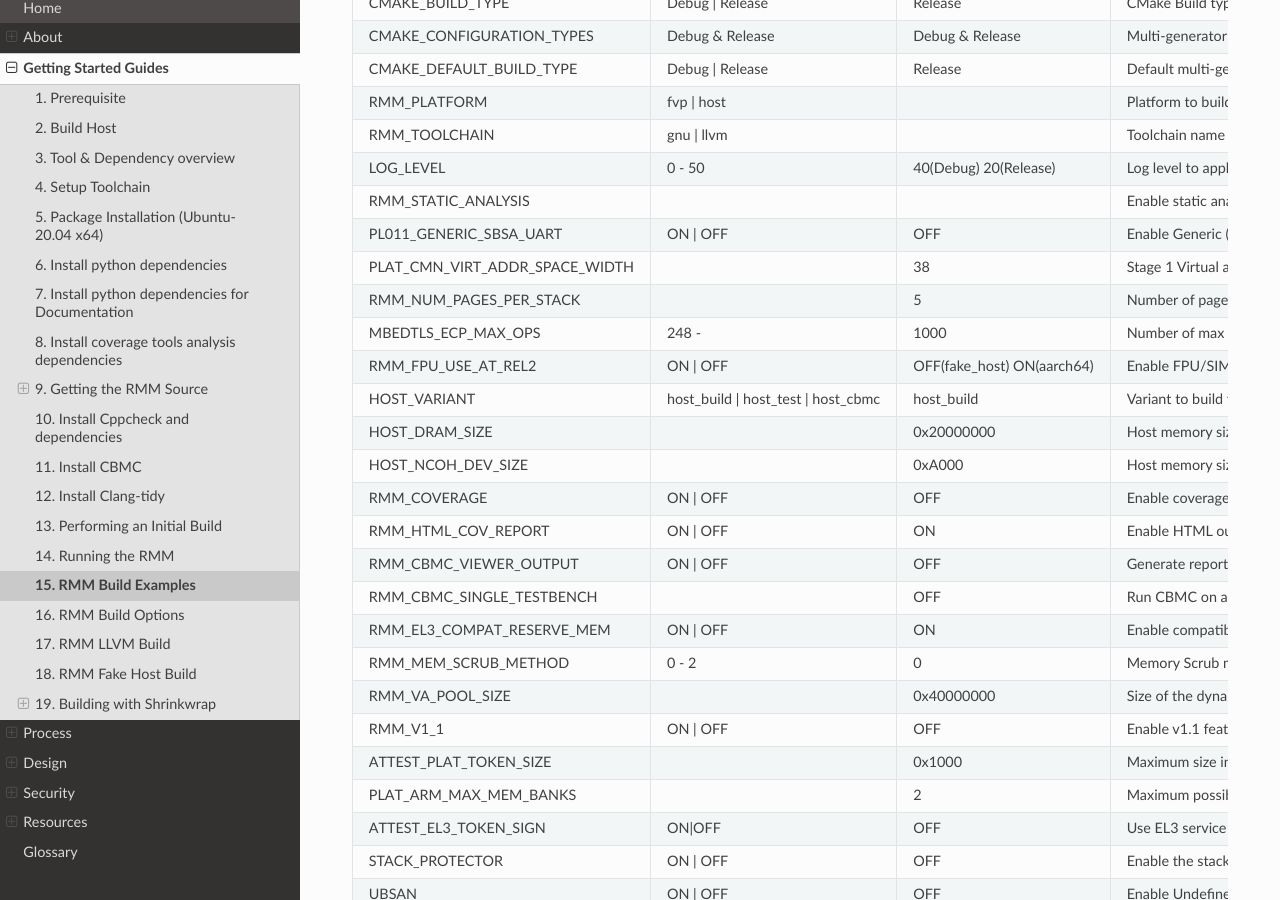
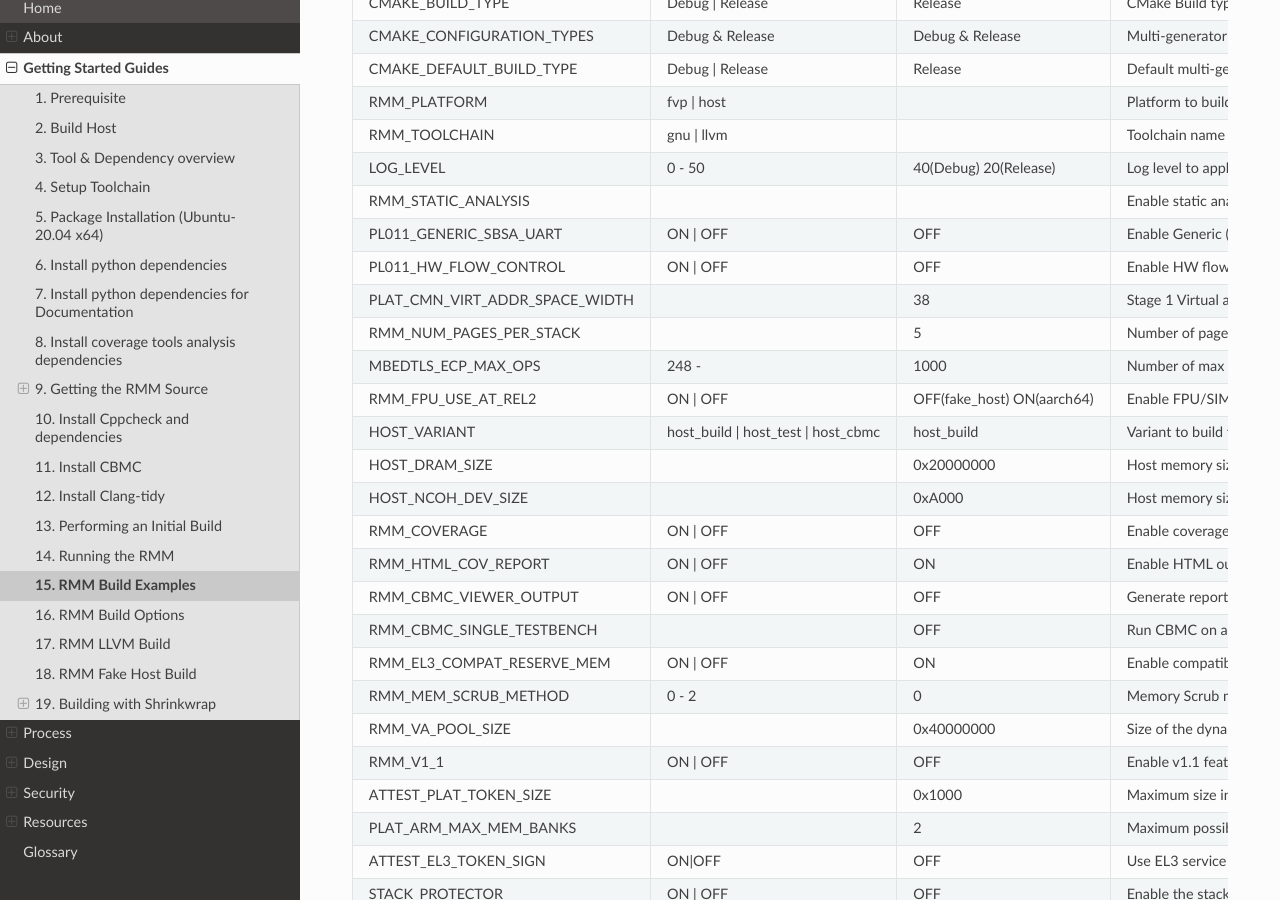
Before and after one commit to TF-RMM/tf-rmm, a Sphinx documentation site: the page built from docs/getting_started/build-options.rst, in a window 1280 px wide and 900 px high, scrolled down 5303 px. Built offline with Sphinx 7.4.7 and the Read the Docs theme 3.1.0, drawn with Linux system fonts in a browser that asks for light colours.

Commit message:
docs: document PL011_HW_FLOW_CONTROL in user-guide
Change-Id: I78f5e25d092a498f5af41307e433807cfef51563
Signed-off-by: Soby Mathew <soby.mathew@arm.com>

```diff
--- a/docs/getting_started/build-options.rst
+++ b/docs/getting_started/build-options.rst
@@ -278,6 +278,7 @@ The |RMM| build system supports the following CMake build options.
    LOG_LEVEL			,0 - 50			,40(Debug) 20(Release)	,"Log level to apply for RMM (0 - 50)."
    RMM_STATIC_ANALYSIS		,			,			,"Enable static analysis checkers"
    PL011_GENERIC_SBSA_UART	,ON | OFF		,OFF			,"Enable Generic (SBSA Compliant) PL011. This a subset of PL011 UART"
+   PL011_HW_FLOW_CONTROL	,ON | OFF		,OFF			,"Enable HW flow control for PL011 UART"
    PLAT_CMN_VIRT_ADDR_SPACE_WIDTH,			,38			,"Stage 1 Virtual address space width in bits for this platform"
    RMM_NUM_PAGES_PER_STACK	,			,5			,"Number of pages to use per CPU stack"
    MBEDTLS_ECP_MAX_OPS		,248 -			,1000			,"Number of max operations per ECC signing iteration"
```
